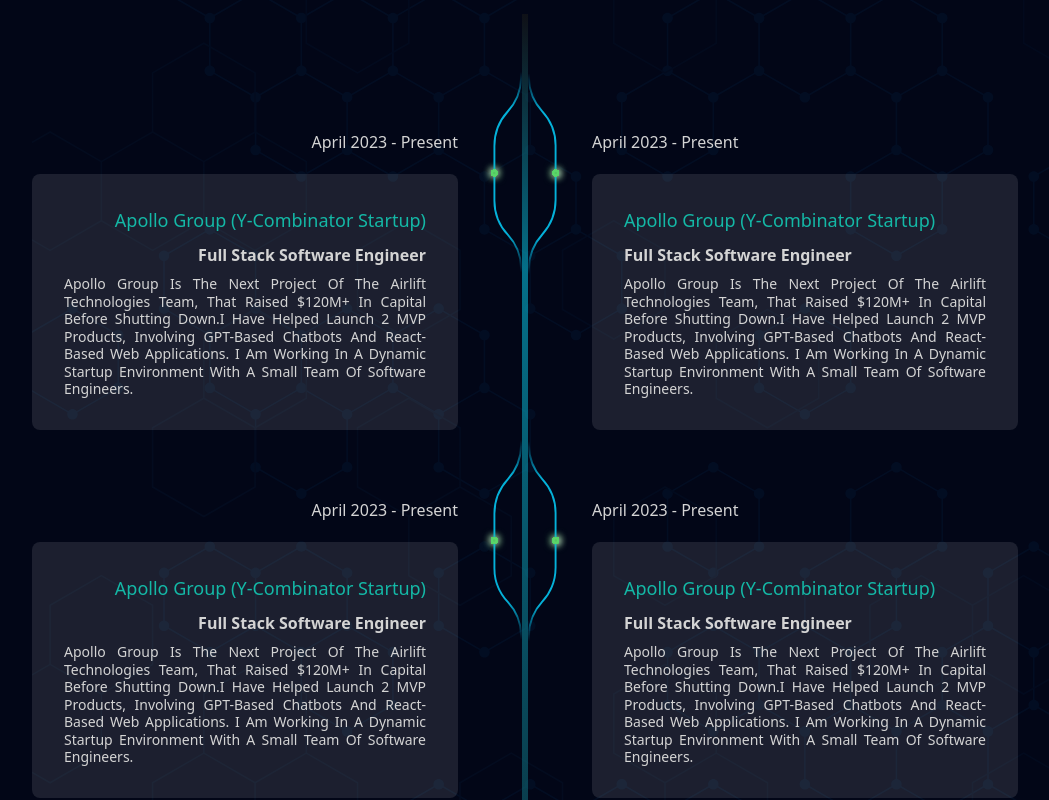
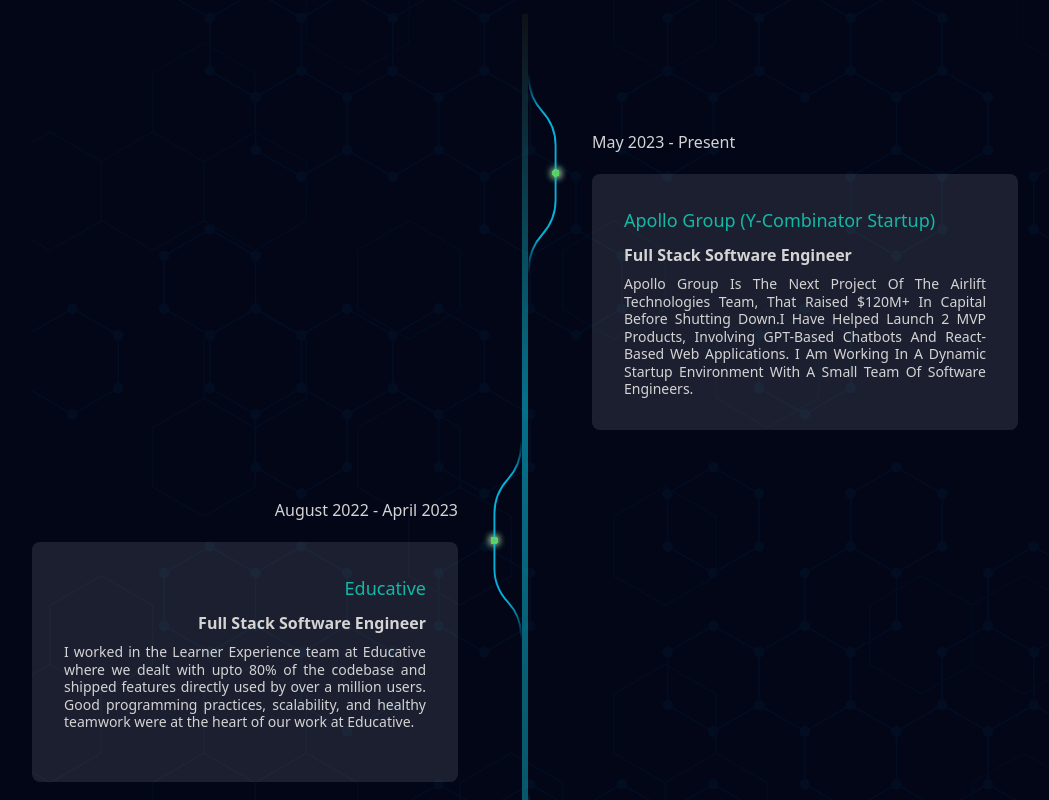
Before and after one commit to hallucinogenizer/portfolio-template, a React (Vite) app: page / in a window 1280 px wide. Shown: the part 1700-2500 px from the top of the page, without its empty margins (112-1161 px from the left). Built offline with nearby package versions, Linux system fonts and the light colour scheme.

Commit message:
My Work Experience section

```diff
--- a/src/components/WorkTimelineSection/ExperienceCard.tsx
+++ b/src/components/WorkTimelineSection/ExperienceCard.tsx
@@ -29,7 +29,7 @@
         <h4 className=" text-neutral-300 text-base font-bold leading-normal">
           {content.jobTitle}
         </h4>
-        <p className=" text-neutral-300 text-sm font-normal capitalize leading-tight text-justify">
+        <p className=" text-neutral-300 text-sm font-normal leading-tight text-justify">
           {content.description}
         </p>
       </div>
--- a/src/components/WorkTimelineSection/TimelineDisplay.tsx
+++ b/src/components/WorkTimelineSection/TimelineDisplay.tsx
@@ -5,31 +5,36 @@
 import { cn } from "../../lib/utils/cn";
 
 export default function TimelineDisplay() {
-  const rightSideExperiences = experienceData.filter((_, i) => i % 2 === 0);
-  const leftSideExperiences = experienceData.filter((_, i) => i % 2 !== 0);
-
   return (
-    <div className="flex text-light" style={{ height: "80rem" }}>
+    <div className="flex text-light h-full">
       {/* left half of screen */}
       <div
         className="h-full flex flex-col justify-start items-end pt-12"
         style={{ flexBasis: "calc(50% - 0.375rem)" }}
       >
-        {leftSideExperiences.map((experienceContent) => (
-          <SingleExperience content={experienceContent} side="LEFT" />
+        {experienceData.map((experienceContent, i) => (
+          <SingleExperience
+            content={experienceContent}
+            side="LEFT"
+            className={i % 2 === 0 ? "invisible" : ""}
+          />
         ))}
       </div>
 
       {/* line down the middle */}
-      <div className="w-1.5 h-full bg-gradient-to-b from-neutral-900/60 via-20% via-cyan-500/60 to-neutral-900/60" />
+      <div className="w-1.5 min-h-max bg-gradient-to-b from-neutral-900/60 via-20% via-cyan-500/60 to-neutral-900/60" />
 
       {/* right half of screen */}
       <div
         className="h-full flex flex-col justify-start items-start pt-12"
         style={{ flexBasis: "calc(50% - 0.375rem)" }}
       >
-        {rightSideExperiences.map((experienceContent) => (
-          <SingleExperience content={experienceContent} side="RIGHT" />
+        {experienceData.map((experienceContent, i) => (
+          <SingleExperience
+            content={experienceContent}
+            side="RIGHT"
+            className={i % 2 !== 0 ? "invisible" : ""}
+          />
         ))}
       </div>
     </div>
@@ -39,11 +44,19 @@
 const SingleExperience = ({
   content,
   side,
+  className,
 }: {
   content: ExperienceDataType;
   side: "LEFT" | "RIGHT";
+  className?: string;
 }) => (
-  <div className={cn("flex gap-6", side === "LEFT" && "flex-row-reverse")}>
+  <div
+    className={cn(
+      "flex gap-6",
+      side === "LEFT" && "flex-row-reverse",
+      className
+    )}
+  >
     <img
       src={side === "RIGHT" ? TimelineBranchRightSvg : TimelineBranchLeftSvg}
       className="w-10 h-auto self-start"
--- a/src/components/WorkTimelineSection/experienceData.ts
+++ b/src/components/WorkTimelineSection/experienceData.ts
@@ -7,31 +7,38 @@
 
 export const experienceData: ExperienceDataType[] = [
   {
-    date: "April 2023 - Present",
+    date: "May 2023 - Present",
     companyName: "Apollo Group (Y-Combinator Startup)",
     jobTitle: "Full Stack Software Engineer",
     description:
       "Apollo Group Is The Next Project Of The Airlift Technologies Team, That Raised $120M+ In Capital Before Shutting Down.I Have Helped Launch 2 MVP Products, Involving GPT-Based Chatbots And React-Based Web Applications. I Am Working In A Dynamic Startup Environment With A Small Team Of Software Engineers.",
   },
   {
-    date: "April 2023 - Present",
-    companyName: "Apollo Group (Y-Combinator Startup)",
+    date: "August 2022 - April 2023",
+    companyName: "Educative",
     jobTitle: "Full Stack Software Engineer",
     description:
-      "Apollo Group Is The Next Project Of The Airlift Technologies Team, That Raised $120M+ In Capital Before Shutting Down.I Have Helped Launch 2 MVP Products, Involving GPT-Based Chatbots And React-Based Web Applications. I Am Working In A Dynamic Startup Environment With A Small Team Of Software Engineers.",
+      "I worked in the Learner Experience team at Educative where we dealt with upto 80% of the codebase and shipped features directly used by over a million users. Good programming practices, scalability, and healthy teamwork were at the heart of our work at Educative.",
   },
   {
-    date: "April 2023 - Present",
-    companyName: "Apollo Group (Y-Combinator Startup)",
+    date: "May - July 2022",
+    companyName: "Airlift Technologies Pakistan",
     jobTitle: "Full Stack Software Engineer",
     description:
-      "Apollo Group Is The Next Project Of The Airlift Technologies Team, That Raised $120M+ In Capital Before Shutting Down.I Have Helped Launch 2 MVP Products, Involving GPT-Based Chatbots And React-Based Web Applications. I Am Working In A Dynamic Startup Environment With A Small Team Of Software Engineers.",
+      "Airlift was the largest startup in the history of Pakistan. Joined with preference for Full Stack/Backend Development and ended due to Airlift shutting down in Pakistan.",
   },
   {
-    date: "April 2023 - Present",
-    companyName: "Apollo Group (Y-Combinator Startup)",
-    jobTitle: "Full Stack Software Engineer",
+    date: "August 2021 - April 2023",
+    companyName: "Open Data Pakistan (Funded by Higher Education Commission)",
+    jobTitle: "Team Lead Software Engineer",
     description:
-      "Apollo Group Is The Next Project Of The Airlift Technologies Team, That Raised $120M+ In Capital Before Shutting Down.I Have Helped Launch 2 MVP Products, Involving GPT-Based Chatbots And React-Based Web Applications. I Am Working In A Dynamic Startup Environment With A Small Team Of Software Engineers.",
+      "Built on the Open Source CKAN project | Developed custom plugins and themes | Managed team of 3 developers | Upgraded the production AWS EC2 instance from CKAN 2.8 to CKAN 2.9 | This project also acted as my Senior Year Project.",
+  },
+  {
+    date: "December 2021 - April 2022",
+    companyName: "Institute of Emerging Careers (IEC)",
+    jobTitle: "Team Lead Software Engineer",
+    description: `Designed for Low-Computer-Literate Students from non-Urban Areas | System optimized for low-power systems | Server-side routing | Ideated 4 scalable independent systems for the 4 phases of the IEC Process (Acquisition, Learning, Placement, Community) that work in harmony.
+      For over a year I worked as the only engineer on the project. Afterwards as a 6-month exit plan, I helped build a team and assumed the role of Engineering Manager and Mentor before finally leaving the company when the team no longer needed my oversight.`,
   },
 ];
```
